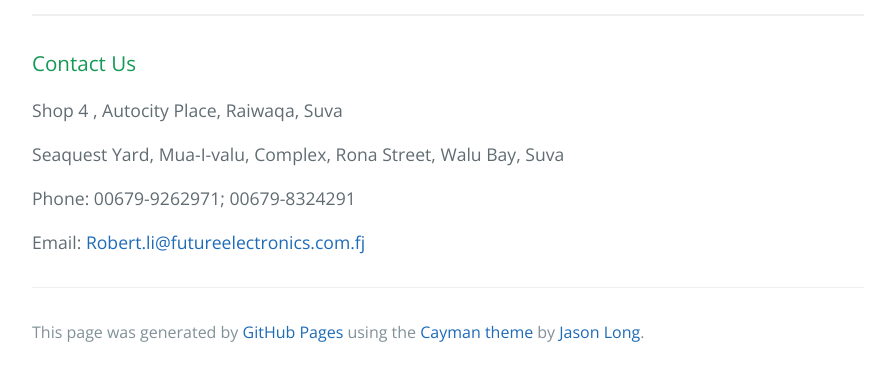
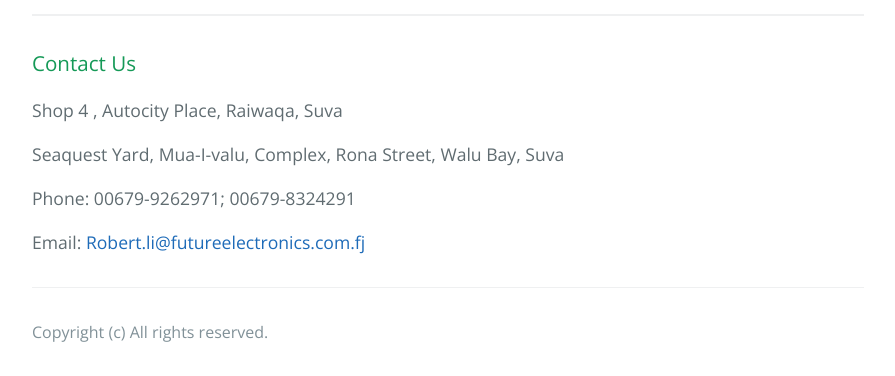
Before and after one commit to futureelectronicsfiji/futureelectronicsfiji.github.io, a plain HTML site: page index.html in a window 1280 px wide. Shown: the part 777-1153 px from the top of the page, without its empty margins (192-1087 px from the left). Drawn offline with nearby package versions, Linux system fonts and the light colour scheme.

Commit message:
Update index.html

```diff
--- a/index.html
+++ b/index.html
@@ -38,7 +38,7 @@
 
       <footer class="site-footer">
 
-        <span class="site-footer-credits">This page was generated by <a href="https://pages.github.com">GitHub Pages</a> using the <a href="https://github.com/jasonlong/cayman-theme">Cayman theme</a> by <a href="https://twitter.com/jasonlong">Jason Long</a>.</span>
+        <span class="site-footer-credits">Copyright (c) All rights reserved.</span>
       </footer>
 
     </section>
```
